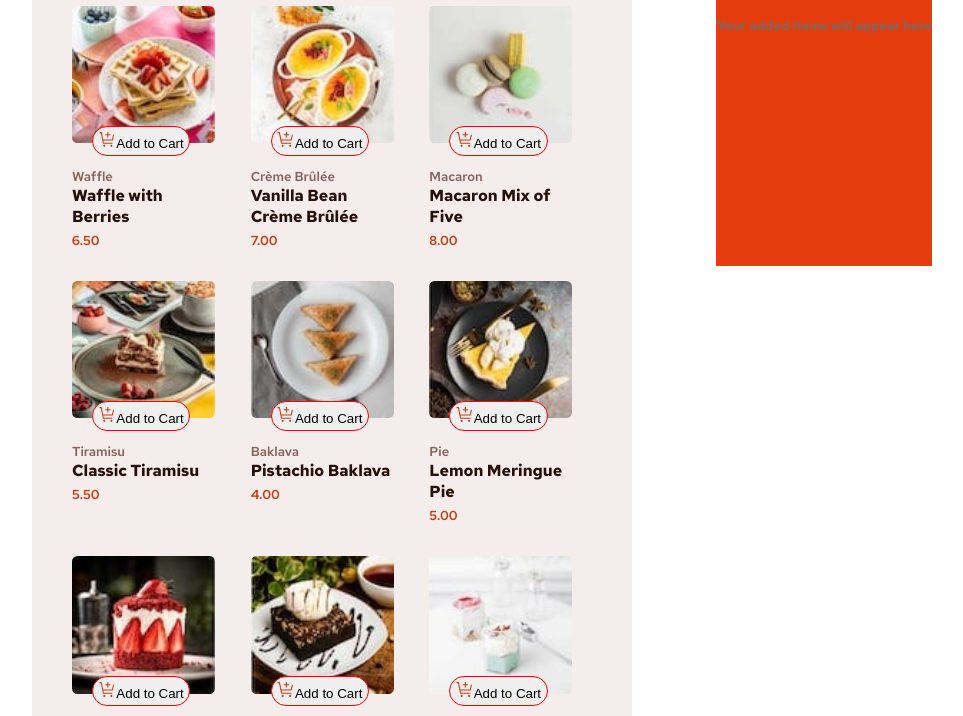
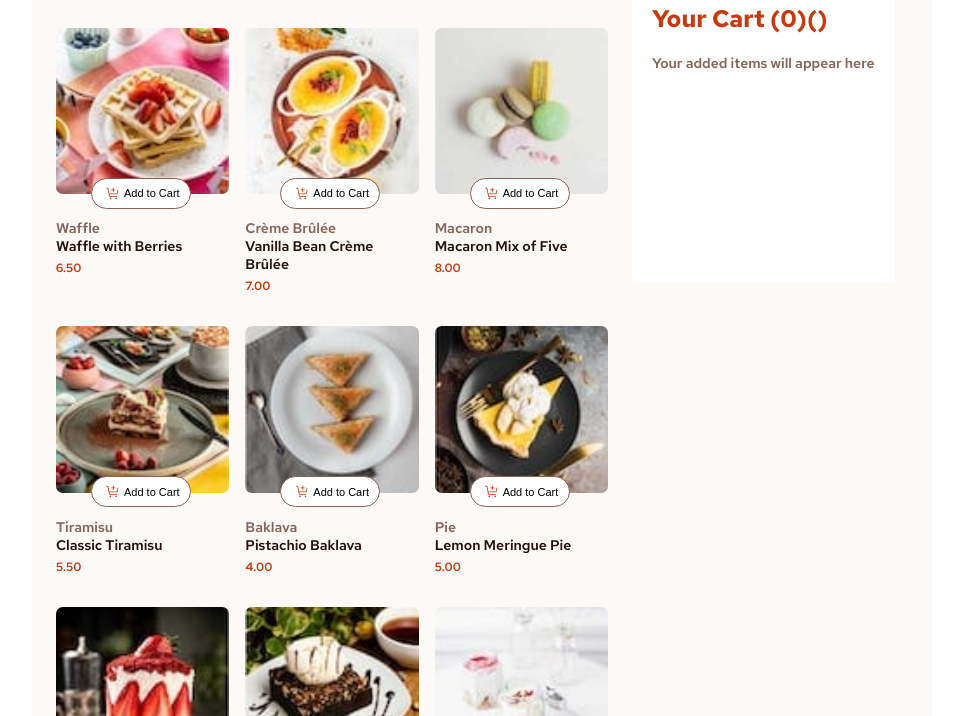
Before and after one commit to WebDeveloperStanica/product-list-with-cart-main, a plain HTML site: page index.html in a window 1280 px wide. Shown: the part 117-833 px from the top of the page, without its empty margins (158-1121 px from the left). Drawn offline with Linux system fonts and the light colour scheme.

Commit message:
I believe I finished with structuring the elements in html file and with the layout and all the styles in css file, so next step is getting javascript together now. I might come back to these two files for minor changes that needs to be done to align with the javascript file and the finished product looks as required

```diff
--- a/style.css
+++ b/style.css
@@ -5,7 +5,6 @@
 }
 
 body {
-    /* background: hsl(13, 31%, 94%); */
     font-size: 16px;
     font-family: "Red Hat Text", sans-serif;
     font-optical-sizing: auto;
@@ -15,46 +14,40 @@ body {
 }
 
 .container {
-    border: 2 solid black;
-    background: hsl(13, 31%, 94%);
+    background-color: hsl(20, 50%, 98%);
     max-width: 900px;
-    margin: 40px auto;
+    margin: 50px auto;
+    height: 1000px;
     position: relative;
 }
 
-.inner-container {
-    /* display: flex;
-    flex-flow: column; */
-    /* box-shadow:hsl(13, 93%, 44%); */
-    padding: 2rem;
+.inner-container  {
+    padding: 1rem;
     max-width: 600px;
     margin: auto;
     display: grid;
     grid-template-columns: repeat(3, 1fr);
     float: left;
-    background: hsl(13, 31%, 94%);
+    background-color: hsl(20, 50%, 98%);
 }
 
 .grid {
-    /* flex-direction: row; */
-    border: 1 solid black;
-    /* background-color: rebeccapurple; */
-    max-width: 80%;
-    /* padding: 8px; */
+    max-width: 100%;
     margin: 8px;
-    font-weight: 600;
     position: relative;
 }
 
-.grid img{
+.grid img {
     width: 100%;
     border-radius: 4%;
 }
 
 button {
-    border: 1px solid red;
+    border: 1px solid hsl(12, 20%, 44%);
     border-radius: 20px;
     padding: 4px;
+    width: 100px;
+    font-size: 11px;
 }
 
 button:hover {
@@ -62,53 +55,97 @@ button:hover {
     color: hsl(20, 50%, 98%);
     margin: auto;
     text-align: center;
-    padding: 5px;
+    /* padding: 5px; */
 }
 
-.add img{
-    width: 20%;
+.add img {
+    width: 24%;
+    height: 24%;
+    text-align: center;
+    padding: 4px;
+}
+/* .add p {
+    width: 80%;
     height: 10%;
-    position: relative;
-    /* border: 1px solid hsl(14, 86%, 42%); */
-    /* border-radius: 50%; */
     text-align: center;
-    /* margin: auto; */
-}
+    padding-right: 10px;
+} */
 
 .add img:hover {
     display: none;
+}
+
+button.add {
+    position: absolute;
+    top: 150px;
+    left: 35px;
+    display: flex;
+    align-items:center;
+    justify-content:center;
+    gap: none;
+    background-color: rgb(255, 255, 255);
+}
+
+/* img.tbn-add-img {
+    width: 22px;
+    height: 22px;
+}
+
+p.btn-add-text {
+   width: 60px;
+   height: 20px;
+   margin: auto;
+   padding-top: 2px;
+   color: hsl(14, 65%, 9%);
+   font-size: 13px;
+   font-weight: 400;
+} */
+
+h1 {
+    padding-top: 40px;
+    padding-left: 40px;
+    font-size: x-large;
 
 }
 
-.add {
-    position: absolute;
-    top: 120px;
-    left: 20px;
-}
-
-
 h4 {
    color: hsl(14, 65%, 9%);
+   font-size: 14px;
+   font-weight: 600;
 }
 
 p {
     color: hsl(12, 20%, 44%);
     margin-top: 20px;
-    font-size: small;
+    font-size: 14px;
+    font-weight: 600;
 }
 
 .price {
     color: hsl(14, 86%, 42%);
     margin-bottom: 16px;
     margin-top: 5px;
+    font-size: 12px;
 }
 
 .cart {
-    background: hsl(13, 88%, 48%);
+    position: absolute;
+    top: 50px;
+    left: 600px;
+    background: hsl(0, 0%, 100%);
     max-width: 300px;
     float: right;
-    /* position: relative; */
     height: 300px;
+    /* margin: 20px 10px; */
+    padding: 20px;
+}
+
+.cart h2 {
+    color: hsl(14, 86%, 42%);
+}
+
+.cart a {
+    text-decoration: none;
 }
 
 .attribution {
```
Also changed, not shown: index.html (+1 -1 lines).
